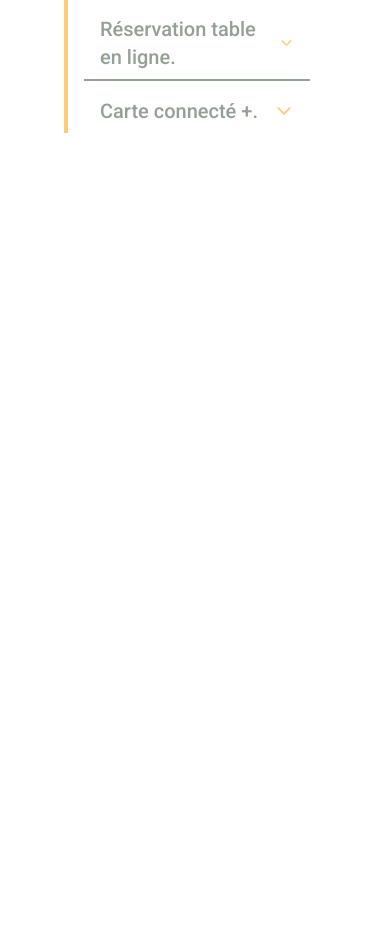
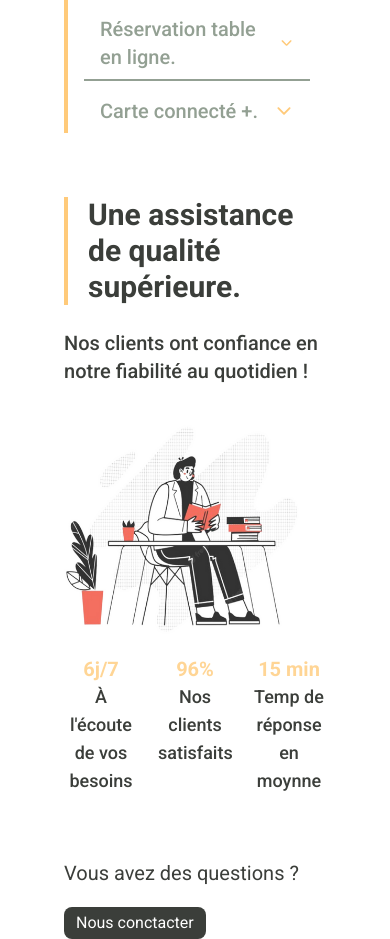
Before and after one commit to rakibul-wdp/smili-food, a React (Vite) app: page / in a window 390 px wide. Shown: the part 3040-3979 px from the top of the page. Before the commit the page ends 3173 px from the top, so only its background shows below. Built offline with nearby package versions, Linux system fonts and the light colour scheme.

Commit message:
support section responsive done

```diff
--- a/src/components/home/Support.tsx
+++ b/src/components/home/Support.tsx
@@ -20,28 +20,28 @@ const supports = [
 
 const Support = () => {
   return (
-    <div className="lg:pl-44 pt-28">
-      <h1 className="text-5xl text-black font-semibold border-l-4 border-[#FFCA7A] pl-5 mb-6">
+    <div className="px-16 md:px-24 lg:pl-44 pt-16 md:pt-28">
+      <h1 className="text-3xl md:text-4xl lg:text-5xl text-black font-semibold border-l-4 border-[#FFCA7A] pl-5 mb-6">
         Une assistance de qualité <br /> supérieure.
       </h1>
-      <p className="text-3xl text-black font-medium">
+      <p className="text-xl md:text-2xl lg:text-3xl text-black font-medium">
         Nos clients ont confiance en notre fiabilité au quotidien !
       </p>
-      <div className="flex items-center justify-between">
-        <div>
-          <div className="grid grid-cols-3 gap-10 text-center mb-16">
+      <div className="flex flex-col-reverse lg:flex-row items-center justify-between mt-10 md:mt-7 lg:mt-3">
+        <div className="mt-5 md:mt-10 lg:mt-0">
+          <div className="grid grid-cols-3 gap-5 lg:gap-10 text-center mb-16">
             {supports.map((support) => (
               <div key={support.id}>
-                <h1 className="text-4xl text-[#FFCA7ACC] font-bold">
+                <h1 className="text-xl md:text-3xl lg:text-4xl text-[#FFCA7ACC] font-bold">
                   {support.title}
                 </h1>
-                <p className="text-2xl text-black font-medium">
+                <p className="text-lg md:text-xl lg:text-2xl text-black font-medium">
                   {support.description}
                 </p>
               </div>
             ))}
           </div>
-          <p className="text-3xl text-black mb-5">Vous avez des questions ?</p>
+          <p className="text-xl md:text-2xl lg:text-3xl text-black mb-5">Vous avez des questions ?</p>
           <button className="bg-[#3B3E3A] text-white py-1 px-3 rounded-lg">
             Nous conctacter
           </button>
--- a/src/pages/Home.tsx
+++ b/src/pages/Home.tsx
@@ -14,8 +14,8 @@ const Home = () => {
       <Hero />
       <Services />
       <Versatile />
-      {/* <Support />
-      <Testimonial />
+      <Support />
+      {/* <Testimonial />
       <QRCode />
       <Footer /> */}
     </div>
```
